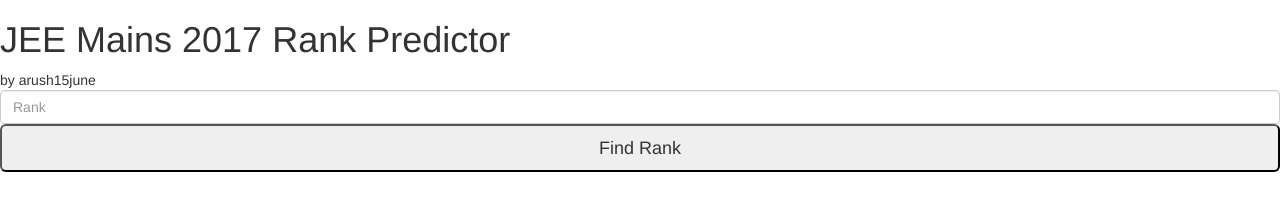
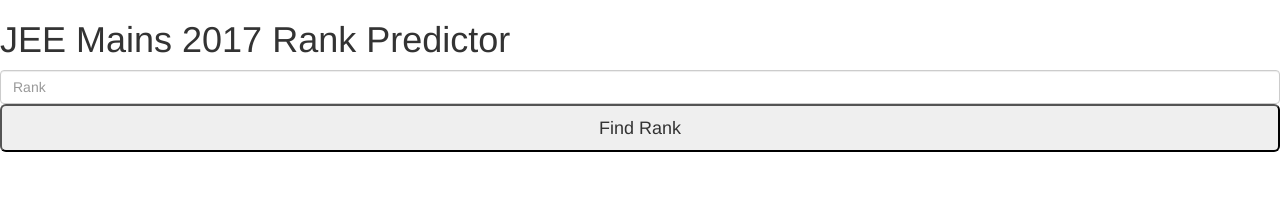
Before and after one commit to arush15june/jee-rank-predictor, a plain HTML site: page docs/index.html in a window 1280 px wide. Drawn offline with nearby package versions, Linux system fonts and the light colour scheme.

Commit message:
Update index.html

```diff
--- a/docs/index.html
+++ b/docs/index.html
@@ -12,8 +12,6 @@
 <body>
 
 <h1> JEE Mains 2017 Rank Predictor </h1>
-<caption> by arush15june </caption>
-
 <input class = 'form-control' name = "marks" type="text" id="marksInput" placeholder="Rank"></input> <button type = "submit" class = "button btn-lg btn-block" onClick="renderRank()">Find Rank</button>
 
 <span id="rankOutput"></span>
```
